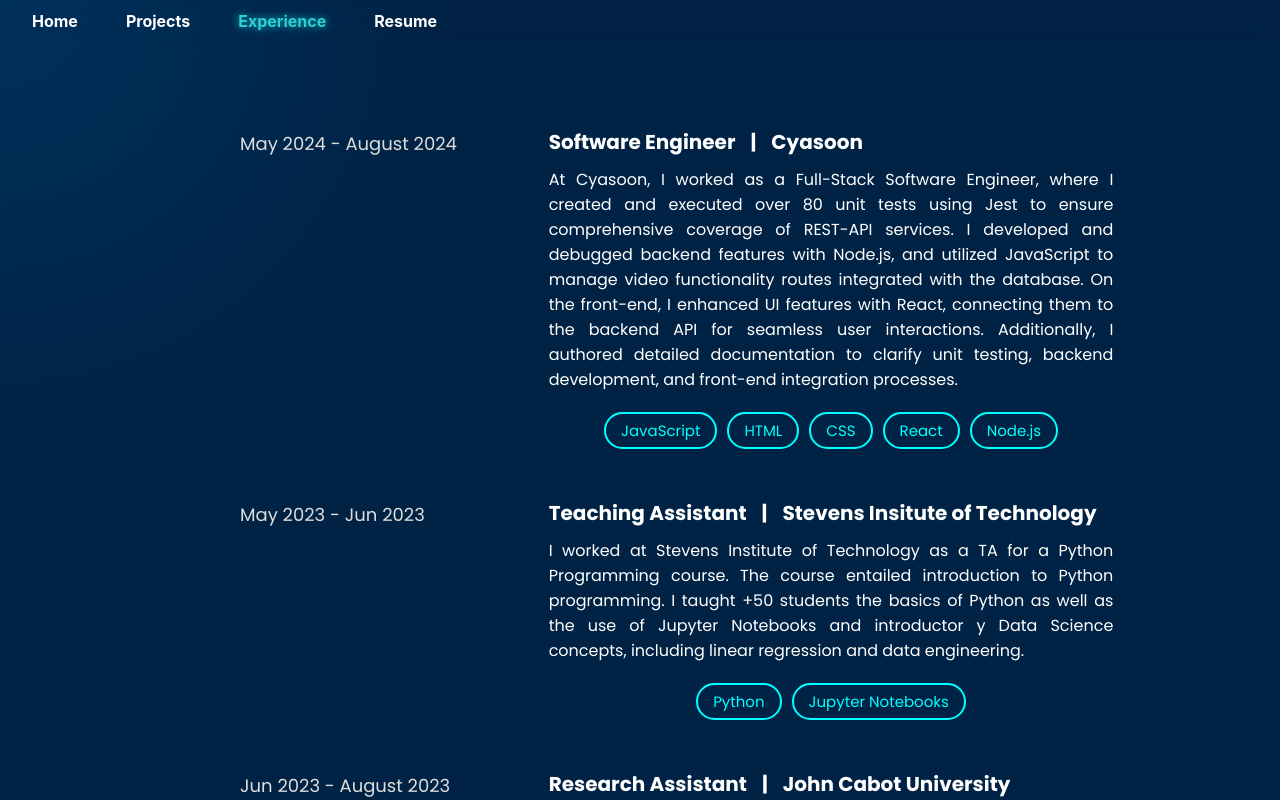
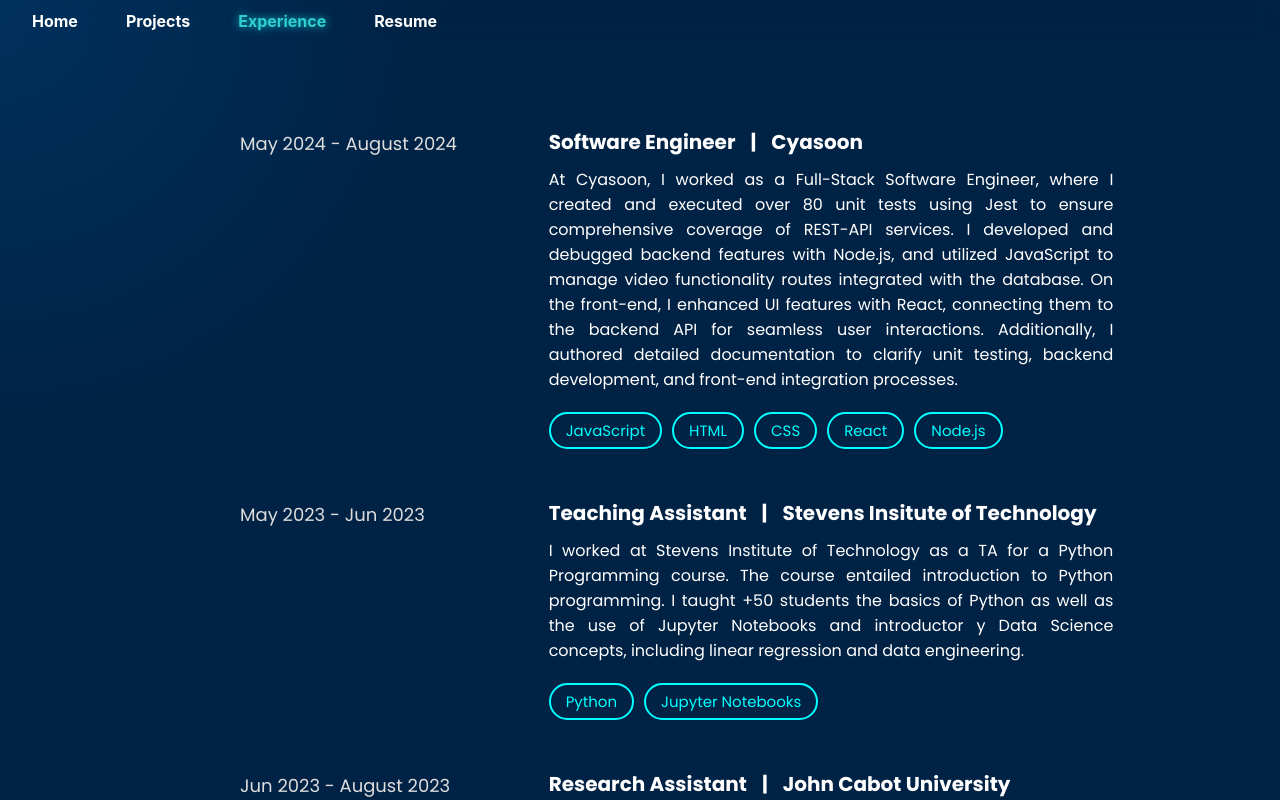
Before and after one commit to mlazieh/eduzeu, a React (Create React App) app: page /experience in a window 1280 px wide. Built offline with nearby package versions, Linux system fonts and the light colour scheme.

Commit message:
modified:   src/component/experience.js

```diff
--- a/src/component/experience.js
+++ b/src/component/experience.js
@@ -101,7 +101,7 @@
                                 <ButtonContainer>
                                     <ScrollButton>C++</ScrollButton>
                                     <ScrollButton>C</ScrollButton>
-                                    <ScrollButton>HTML++</ScrollButton>
+                                    <ScrollButton>HTML</ScrollButton>
                                     <ScrollButton>CSS</ScrollButton>
                                     <ScrollButton>Javascript</ScrollButton>
                                 </ButtonContainer>
@@ -246,7 +246,7 @@
   gap: 10px; /* Increased space between buttons */
   margin-top: 10px; /* Space between the button container and the description text */
   flex-wrap: wrap; /* Allow buttons to wrap on small screens */
-  justify-content: center;
+  justify-content: left;
 
   @media (max-width: 768px) {
     flex-direction: column;
@@ -266,6 +266,7 @@
   transition: background-color 0.3s, transform 0.3s;
   margin: 0; /* Remove additional margin for better alignment */
 
+
   &:hover {
     background-color: rgba(0, 255, 255, 0.1); /* Slight aqua background on hover */
     transform: scale(1.05);
```
